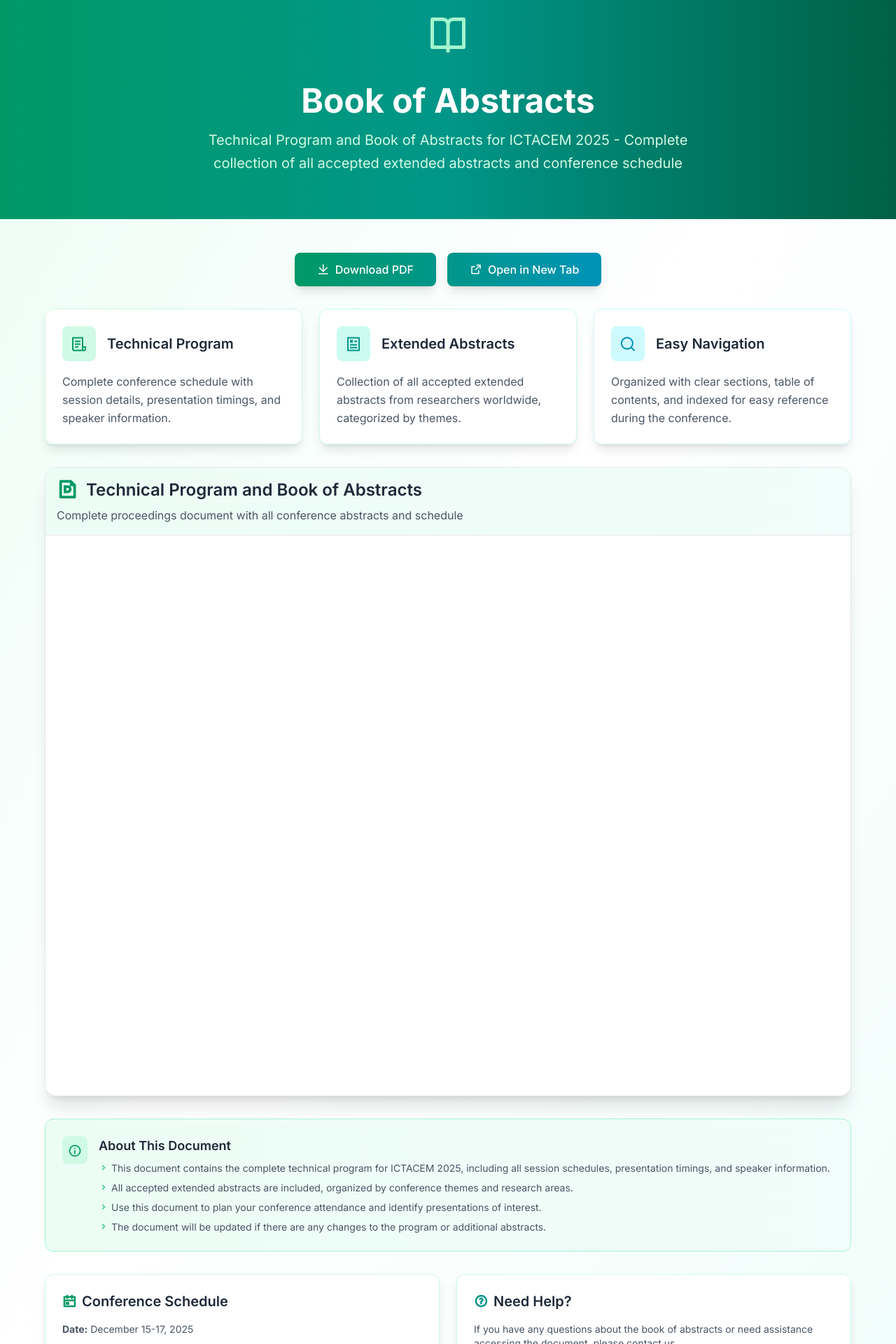
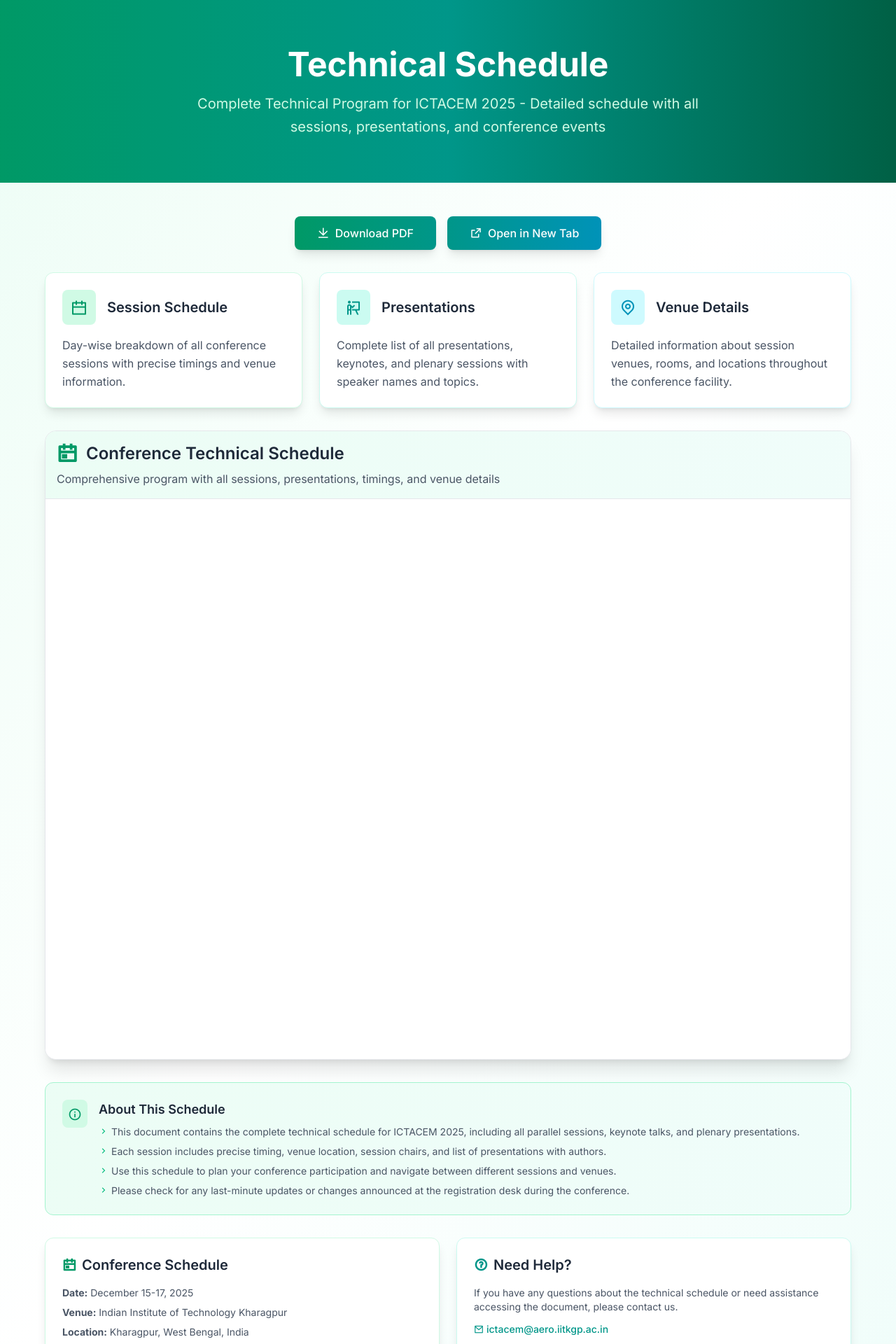
Before and after one commit to Deepak1230987/Conference-Management-Application, a React (Vite) app in the folder client/: page /ictacem2025/book-of-abstracts in a window 1280 px wide. Shown: the part 140-2060 px from the top of the page at 70% size. Built offline with nearby package versions, Linux system fonts and the light colour scheme; no server answers.

Commit message:
feat: Add technical schedule document and update related components

```diff
--- a/client/src/components/HeroSection.jsx
+++ b/client/src/components/HeroSection.jsx
@@ -394,15 +394,27 @@
                 <span className="absolute inset-0 rounded-full pointer-events-none date-badge-glow-inner"></span>
               </div>
 
-              {/* Early Bird Pricing Announcement */}
-              <div className="mb-6 relative">
-                <div className="inline-flex items-center w-fit gap-2 bg-gradient-to-r from-orange-500 via-red-500 to-pink-600 text-white px-4 py-2 rounded-lg text-sm font-semibold shadow-lg border border-orange-300/50 ">
-                  <i className="ri-money-dollar-circle-line text-lg"></i>
-                  <span>
-                    The exclusive Early Bird registration rate is valid for all
-                    payments received on or before November 21, 2025
-                  </span>
-                  <div className="absolute -top-1 -right-1 w-3 h-3 bg-yellow-400 rounded-full animate-ping"></div>
+              {/* Technical schedules announcement */}
+              <div className="mb-6 p-4 rounded-xl bg-gradient-to-r from-yellow-500/20 to-orange-500/20 border border-yellow-400/30 backdrop-blur-sm hover:shadow-lg transition-shadow duration-300">
+                <div className="flex items-start gap-3">
+                  <div className="flex-shrink-0 mt-1">
+                    <i className="ri-calendar-event-line text-2xl text-yellow-400"></i>
+                  </div>
+                  <div className="flex-1">
+                    <h4 className="text-lg font-semibold text-white mb-1">
+                      Technical Schedule Released
+                    </h4>
+                    <p className="text-gray-200 mb-2">
+                      The technical schedule for ICTACEM 2025 is now available.
+                    </p>
+                    <button
+                      onClick={() => navigate("/book-of-abstracts")}
+                      className="inline-flex items-center gap-2 text-yellow-300 hover:text-yellow-200 font-semibold text-sm transition-colors duration-200"
+                    >
+                      <span>View Technical Schedule</span>
+                      <i className="ri-arrow-right-line"></i>
+                    </button>
+                  </div>
                 </div>
               </div>
 
@@ -514,7 +526,6 @@
                             src={sponsor.url}
                             alt={sponsor.name || "Conference Sponsor"}
                             className="w-full h-full object-contain"
-
                             onError={(e) => {
                               console.log(
                                 "Failed to load sponsor image:",
--- a/client/src/pages/BookOfAbstracts.jsx
+++ b/client/src/pages/BookOfAbstracts.jsx
@@ -6,13 +6,12 @@
   const [isLoading, setIsLoading] = useState(true);
   const [error, setError] = useState(false);
 
-  const bookPath =
-    "/ictacem2025/api/documents/Technical Program and Book of Abstracts ICTACEM-2025.pdf";
+  const bookPath = "/ictacem2025/api/documents/Technical Schedule.pdf";
 
   const handleDownload = () => {
     const link = document.createElement("a");
     link.href = bookPath;
-    link.download = "ICTACEM_2025_Book_of_Abstracts.pdf";
+    link.download = "ICTACEM_2025_Technical_Schedule.pdf";
     link.target = "_blank";
     document.body.appendChild(link);
     link.click();
@@ -42,16 +41,15 @@
           </button>
 
           <div className="mb-6">
-            <i className="ri-book-open-line text-6xl text-emerald-200 mb-4"></i>
+            <i className="ri-calendar-schedule-line text-6xl text-emerald-200 mb-4"></i>
           </div>
 
           <h1 className="text-4xl md:text-5xl font-bold mb-4">
-            Book of Abstracts
+            Technical Schedule
           </h1>
           <p className="text-xl text-emerald-100 max-w-3xl mx-auto leading-relaxed">
-            Technical Program and Book of Abstracts for ICTACEM 2025 - Complete
-            collection of all accepted extended abstracts and conference
-            schedule
+            Complete Technical Program for ICTACEM 2025 - Detailed schedule with
+            all sessions, presentations, and conference events
           </p>
         </div>
       </div>
@@ -83,45 +81,45 @@
             <div className="bg-white rounded-xl shadow-lg p-6 border border-emerald-100">
               <div className="flex items-center mb-4">
                 <div className="p-3 bg-emerald-100 rounded-lg mr-4">
-                  <i className="ri-file-list-3-line text-2xl text-emerald-600"></i>
+                  <i className="ri-calendar-line text-2xl text-emerald-600"></i>
                 </div>
                 <h3 className="text-xl font-semibold text-gray-800">
-                  Technical Program
+                  Session Schedule
                 </h3>
               </div>
               <p className="text-gray-600 leading-relaxed">
-                Complete conference schedule with session details, presentation
-                timings, and speaker information.
+                Day-wise breakdown of all conference sessions with precise
+                timings and venue information.
               </p>
             </div>
 
             <div className="bg-white rounded-xl shadow-lg p-6 border border-teal-100">
               <div className="flex items-center mb-4">
                 <div className="p-3 bg-teal-100 rounded-lg mr-4">
-                  <i className="ri-article-line text-2xl text-teal-600"></i>
+                  <i className="ri-presentation-line text-2xl text-teal-600"></i>
                 </div>
                 <h3 className="text-xl font-semibold text-gray-800">
-                  Extended Abstracts
+                  Presentations
                 </h3>
               </div>
               <p className="text-gray-600 leading-relaxed">
-                Collection of all accepted extended abstracts from researchers
-                worldwide, categorized by themes.
+                Complete list of all presentations, keynotes, and plenary
+                sessions with speaker names and topics.
               </p>
             </div>
 
             <div className="bg-white rounded-xl shadow-lg p-6 border border-cyan-100">
               <div className="flex items-center mb-4">
                 <div className="p-3 bg-cyan-100 rounded-lg mr-4">
-                  <i className="ri-search-line text-2xl text-cyan-600"></i>
+                  <i className="ri-map-pin-line text-2xl text-cyan-600"></i>
                 </div>
                 <h3 className="text-xl font-semibold text-gray-800">
-                  Easy Navigation
+                  Venue Details
                 </h3>
               </div>
               <p className="text-gray-600 leading-relaxed">
-                Organized with clear sections, table of contents, and indexed
-                for easy reference during the conference.
+                Detailed information about session venues, rooms, and locations
+                throughout the conference facility.
               </p>
             </div>
           </div>
@@ -130,12 +128,12 @@
           <div className="bg-white rounded-2xl shadow-xl overflow-hidden border border-gray-200">
             <div className="bg-gradient-to-r from-emerald-50 to-teal-50 p-4 border-b border-gray-200">
               <h2 className="text-2xl font-semibold text-gray-800 flex items-center">
-                <i className="ri-file-pdf-line text-emerald-600 mr-3 text-3xl"></i>
-                Technical Program and Book of Abstracts
+                <i className="ri-calendar-event-line text-emerald-600 mr-3 text-3xl"></i>
+                Conference Technical Schedule
               </h2>
               <p className="text-gray-600 mt-2">
-                Complete proceedings document with all conference abstracts and
-                schedule
+                Comprehensive program with all sessions, presentations, timings,
+                and venue details
               </p>
             </div>
 
@@ -146,7 +144,7 @@
                   <div className="text-center">
                     <div className="animate-spin rounded-full h-12 w-12 border-b-2 border-emerald-600 mx-auto mb-4"></div>
                     <p className="text-gray-600">
-                      Loading book of abstracts...
+                      Loading technical schedule...
                     </p>
                   </div>
                 </div>
@@ -163,7 +161,7 @@
                       Unable to Load Document
                     </h3>
                     <p className="text-gray-600 mb-6">
-                      There was an issue loading the book of abstracts. Please
+                      There was an issue loading the technical schedule. Please
                       try downloading it directly.
                     </p>
                     <div className="flex flex-col sm:flex-row gap-3 justify-center">
@@ -191,7 +189,7 @@
                 <iframe
                   src={bookPath}
                   className="w-full h-screen border-0"
-                  title="Book of Abstracts Document"
+                  title="Technical Schedule Document"
                   onLoad={handlePdfLoad}
                   onError={handlePdfError}
                   style={{ display: isLoading ? "none" : "block" }}
@@ -208,29 +206,29 @@
               </div>
               <div>
                 <h3 className="text-lg font-semibold text-gray-800 mb-2">
-                  About This Document
+                  About This Schedule
                 </h3>
                 <div className="text-gray-600 space-y-2 text-sm">
                   <p className="flex items-start">
                     <i className="ri-arrow-right-s-line text-emerald-500 mt-0.5 mr-1 flex-shrink-0"></i>
-                    This document contains the complete technical program for
-                    ICTACEM 2025, including all session schedules, presentation
-                    timings, and speaker information.
+                    This document contains the complete technical schedule for
+                    ICTACEM 2025, including all parallel sessions, keynote
+                    talks, and plenary presentations.
                   </p>
                   <p className="flex items-start">
                     <i className="ri-arrow-right-s-line text-emerald-500 mt-0.5 mr-1 flex-shrink-0"></i>
-                    All accepted extended abstracts are included, organized by
-                    conference themes and research areas.
+                    Each session includes precise timing, venue location,
+                    session chairs, and list of presentations with authors.
                   </p>
                   <p className="flex items-start">
                     <i className="ri-arrow-right-s-line text-emerald-500 mt-0.5 mr-1 flex-shrink-0"></i>
-                    Use this document to plan your conference attendance and
-                    identify presentations of interest.
+                    Use this schedule to plan your conference participation and
+                    navigate between different sessions and venues.
                   </p>
                   <p className="flex items-start">
                     <i className="ri-arrow-right-s-line text-emerald-500 mt-0.5 mr-1 flex-shrink-0"></i>
-                    The document will be updated if there are any changes to the
-                    program or additional abstracts.
+                    Please check for any last-minute updates or changes
+                    announced at the registration desk during the conference.
                   </p>
                 </div>
               </div>
@@ -264,7 +262,7 @@
                 Need Help?
               </h3>
               <p className="text-sm text-gray-600 mb-3">
-                If you have any questions about the book of abstracts or need
+                If you have any questions about the technical schedule or need
                 assistance accessing the document, please contact us.
               </p>
               <button
--- a/client/src/pages/PlenarySpeakers.jsx
+++ b/client/src/pages/PlenarySpeakers.jsx
@@ -227,7 +227,7 @@
                         <span
                           className={`inline-block px-3 py-1 rounded-full text-xs font-bold ${
                             isChiefGuest
-                              ? "bg-gradient-to-r from-yellow-400 via-amber-500 to-orange-500 text-slate-900 shadow-lg shadow-yellow-500/50 animate-pulse"
+                              ? "bg-gradient-to-r from-yellow-400 via-amber-500 to-orange-500 text-slate-900 shadow-lg shadow-yellow-500/50 "
                               : `bg-gradient-to-r ${style.bg} text-white`
                           }`}
                         >
```
Also changed, not shown: 2 other files (tests, documents, lock files or other folders).
